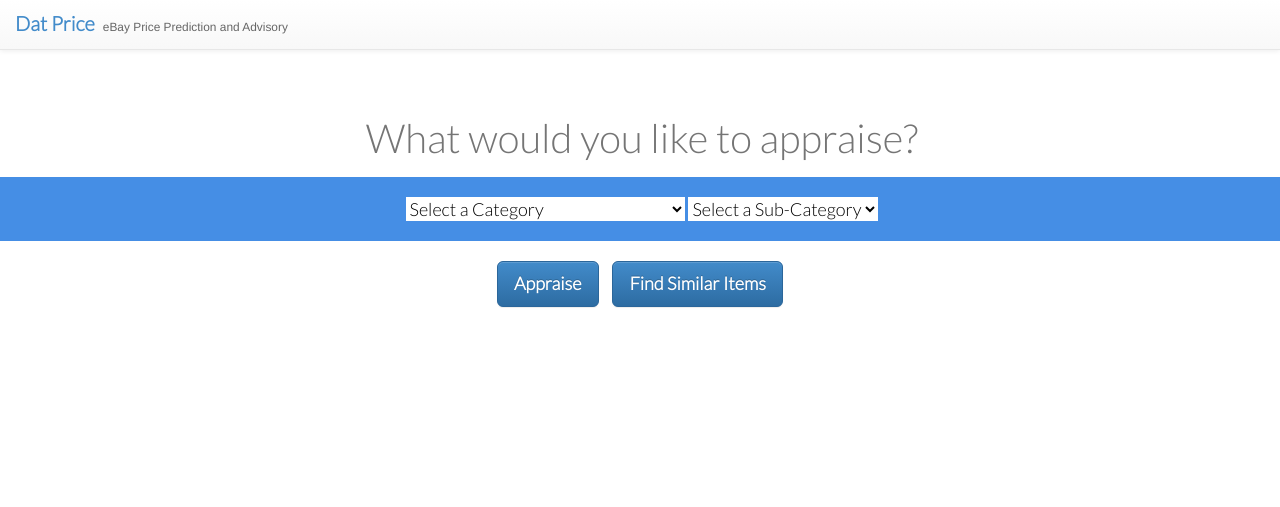
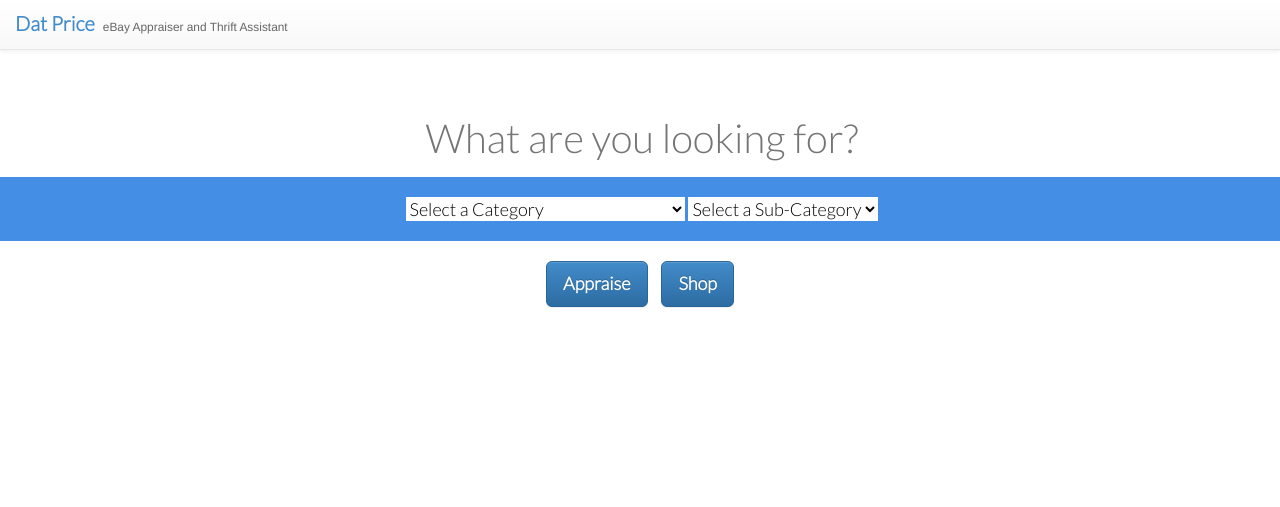
Before and after one commit to craigpalermo/DatPrice, a Django app: page / in a window 1280 px wide. Shown: the top 507 px of the page. Run offline with Django 3.2, Linux system fonts and the light colour scheme.

Commit message:
changed wording on home page

```diff
--- a/ebay_history/templates/base.html
+++ b/ebay_history/templates/base.html
@@ -14,7 +14,7 @@
 <div class="container pull-left">
     <div class="row">
         <div id="page-header">
-            <h1 id="name" style="display: inline;"><a href="/">Dat Price</a></h1><small id="tagline">eBay Price Prediction and Advisory</small>
+            <h1 id="name" style="display: inline;"><a href="/">Dat Price</a></h1><small id="tagline">eBay Appraiser and Thrift Assistant</small>
         </div>
     </div>
 </nav>
--- a/ebay_history/templates/home.html
+++ b/ebay_history/templates/home.html
@@ -8,7 +8,7 @@
             {% csrf_token %}
             <div class="row">
                 <label for='keywords'></label>
-                <input type='text' id='keywords' name='keywords' placeholder='What would you like to appraise?'>
+                <input type='text' id='keywords' name='keywords' placeholder='What are you looking for?'>
             </div>
 
             <div id="categoryMenus" class="row">
@@ -25,7 +25,7 @@
 
             <div id="submitButton" class="row">
                 <input class='btn btn-primary btn-lg' type='button' value='Appraise' id="appraise-button">
-                <input class='btn btn-primary btn-lg' type='button' value='Find Similar Items' id="similar-button">
+                <input class='btn btn-primary btn-lg' type='button' value='Shop' id="similar-button">
             </div>
         </form>
     </div>
```
